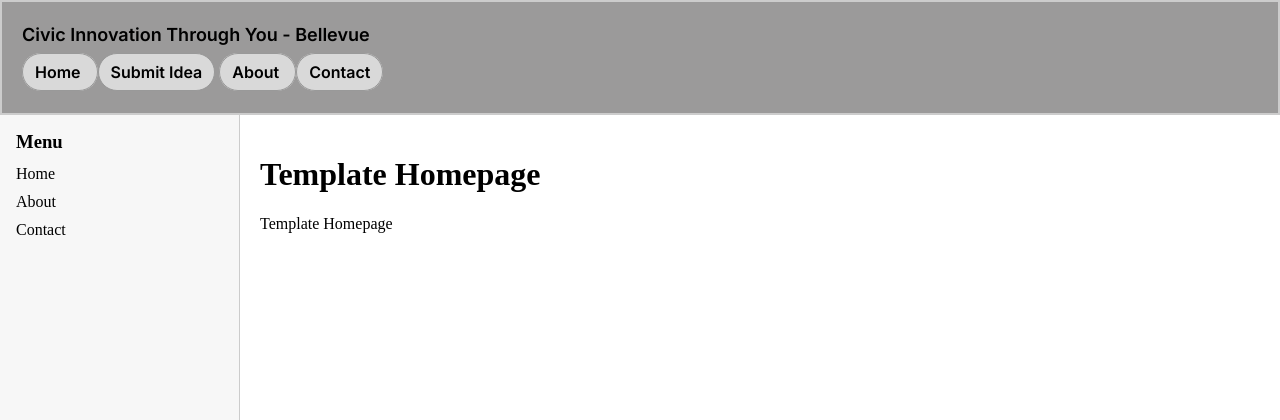
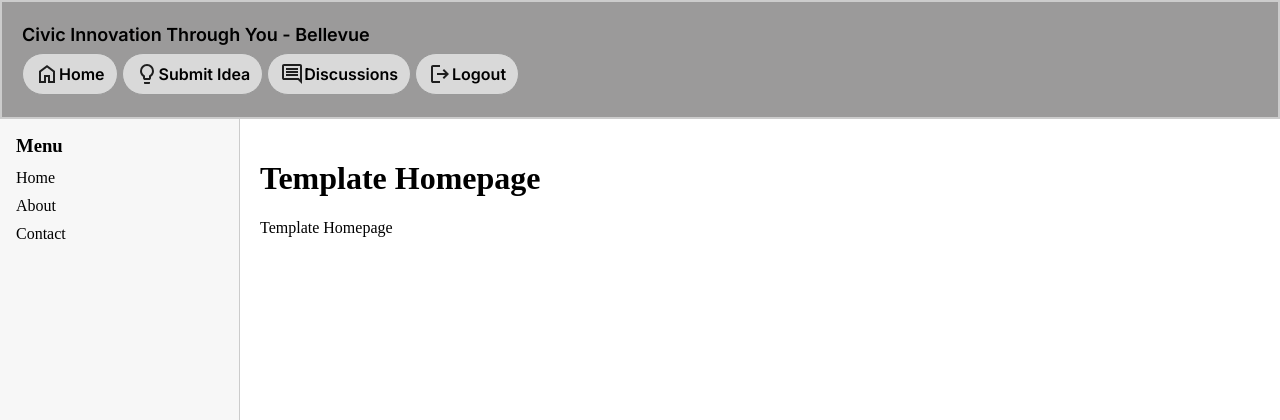
Before and after one commit to h-sheldon-smith/civic-innovation-through-you, a Django app: page / in a window 1280 px wide. Shown: the top 420 px of the page. Run offline with Django 5.2, Linux system fonts and the light colour scheme.

Commit message:
updated navbar with icons and styled buttons

```diff
--- a/civic_innovation_through_you/templates/navbar.html
+++ b/civic_innovation_through_you/templates/navbar.html
@@ -1,3 +1,5 @@
+{% load static %}
+
 <nav class="navbar">
   <div class="navbar-title">Civic Innovation Through You - Bellevue</div>
 
@@ -5,23 +7,27 @@
     {% url 'index' as index_url %}
     <a href="{% url 'index' %}"
       class="nav-btn {% if request.path == index_url %}active{% endif %}">
+      <img class="nav-icon-img" src="{% static 'civic_innovation_through_you/icons/homeIcon.svg' %}" alt="" aria-hidden="true">
       Home
     </a>
 
     <button type="button" class="nav-btn" id="open-modal">
-        Submit Idea
+      <img class="nav-icon-img" src="{% static 'civic_innovation_through_you/icons/ideaIcon.svg' %}" alt="" aria-hidden="true">
+      Submit Idea
     </button>
 
     {% url 'about' as about_url %}
     <a href="{% url 'about' %}"
       class="nav-btn {% if request.path == about_url %}active{% endif %}">
-      About
+      <img class="nav-icon-img" src="{% static 'civic_innovation_through_you/icons/discussionIcon.svg' %}" alt="" aria-hidden="true">
+      Discussions
     </a>
 
     {% url 'contact' as contact_url %}
     <a href="{% url 'contact' %}"
       class="nav-btn {% if request.path == contact_url %}active{% endif %}">
-      Contact
+      <img class="nav-icon-img" src="{% static 'civic_innovation_through_you/icons/logoutIcon.svg' %}" alt="" aria-hidden="true">
+      Logout
     </a>
   </div>
 </nav>
--- a/static/civic_innovation_through_you/css/styles.css
+++ b/static/civic_innovation_through_you/css/styles.css
@@ -42,6 +42,9 @@ html, body {
   border-radius: 25px;
   background: #D9D9D9;
   cursor: pointer;
+  align-items: center;
+  justify-content: center;
+  display:inline-flex;
 }
 
 .nav-btn:hover {
@@ -147,9 +150,17 @@ html, body {
   box-sizing: border-box;
 }
 
+.nav-icon-img {
+  width: 1.5em;
+  height: 1.5em;
+  display: block;
+  flex: 0 0 auto;
+}
+
 /*
 python -m venv .venv
 .venv\Scripts\activate
 pip install Django
+pip install python-dotenv
 python manage.py runserver
 */
```
Also changed, not shown: static/civic_innovation_through_you/icons/discussionIcon.svg (added), static/civic_innovation_through_you/icons/homeIcon.svg (added), static/civic_innovation_through_you/icons/ideaIcon.svg (added), static/civic_innovation_through_you/icons/logoutIcon.svg (added).
